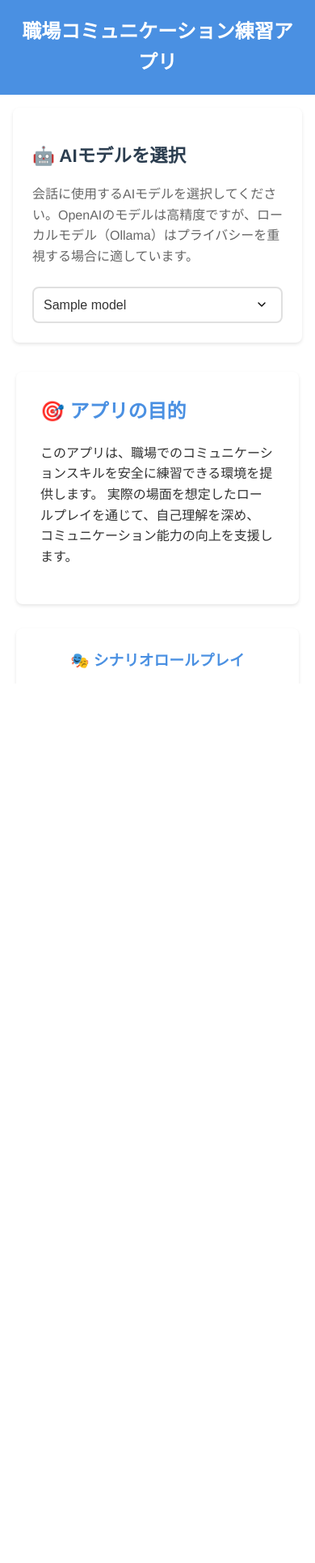
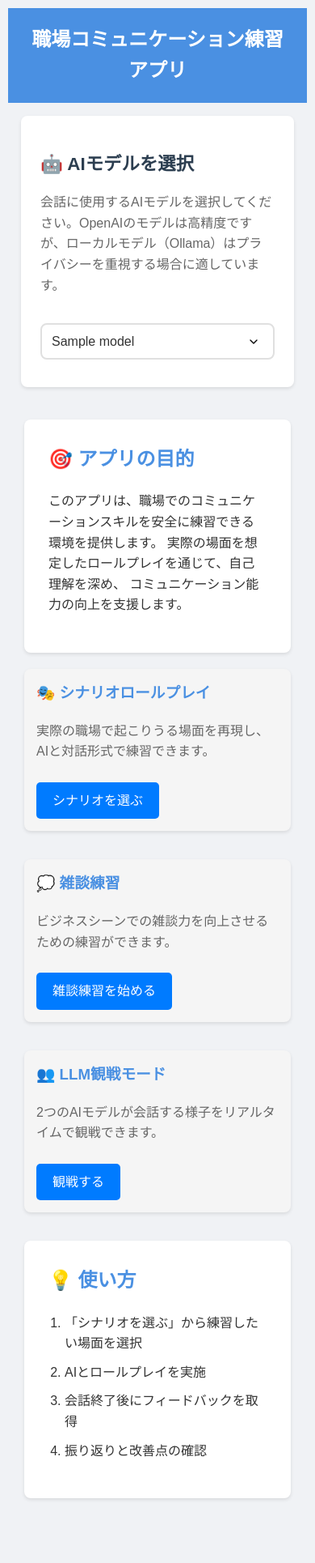
Before and after one commit to CaCC-Lab/workplace-roleplay, a Flask app: template templates/index.html in a window 390 px wide. Shown: the whole page at 81% size. Before the commit the page ends 826 px from the top, so only its background shows below. Run offline with Flask 3, Linux system fonts and the light colour scheme; the template is opened without the code that fills it: most values are stand-ins (such as "Sample title", 1, 10 or a date in 2020).

Commit message:
Update chat container styling and responsiveness

```diff
--- a/static/style.css
+++ b/static/style.css
@@ -16,12 +16,12 @@ body {
 }
 
 #chat-container {
-    max-width: 1000px;
-    margin: 40px auto;
-    background-color: #fff;
-    box-shadow: 0 0 20px rgba(0, 0, 0, 0.1);
-    border-radius: var(--border-radius);
-    overflow: hidden;
+    max-width: 1200px;
+    margin: 0 auto;
+    padding: 20px;
+    box-sizing: border-box;
+    overflow-y: auto;
+    min-height: 100vh;
 }
 
 h1 {
@@ -335,17 +335,19 @@ button {
 
 .features-grid {
     display: grid;
-    grid-template-columns: repeat(auto-fit, minmax(280px, 1fr));
+    grid-template-columns: repeat(auto-fit, minmax(250px, 1fr));
     gap: 20px;
-    margin-bottom: 30px;
+    margin: 20px 0;
 }
 
 .feature-card {
-    background: white;
-    padding: 25px;
-    border-radius: var(--border-radius);
+    padding: 15px;
+    margin-bottom: 15px;
+    height: auto;
+    min-height: 200px;
+    background: #f5f5f5;
+    border-radius: 8px;
     box-shadow: 0 2px 4px rgba(0,0,0,0.1);
-    text-align: center;
 }
 
 .feature-card h3 {
@@ -814,3 +816,86 @@ button {
         transform: translateY(0);
     }
 }
+
+/* 基本スタイル */
+body {
+    margin: 0;
+    padding: 0;
+    font-family: Arial, sans-serif;
+}
+
+/* コンテナの最大幅を設定し、スクロール可能に */
+#chat-container {
+    max-width: 1200px;
+    margin: 0 auto;
+    padding: 20px;
+    box-sizing: border-box;
+    overflow-y: auto;
+    min-height: 100vh;
+}
+
+/* グリッドレイアウトをレスポンシブに */
+.features-grid {
+    display: grid;
+    grid-template-columns: repeat(auto-fit, minmax(250px, 1fr));
+    gap: 20px;
+    margin: 20px 0;
+}
+
+/* カードのサイズを調整 */
+.feature-card {
+    padding: 15px;
+    margin-bottom: 15px;
+    height: auto;
+    min-height: 200px;
+    background: #f5f5f5;
+    border-radius: 8px;
+    box-shadow: 0 2px 4px rgba(0,0,0,0.1);
+}
+
+/* セクション間の余白調整 */
+.content-section {
+    margin-bottom: 30px;
+}
+
+.welcome-section, .model-selection, .info-section {
+    margin-bottom: 20px;
+}
+
+/* モバイル向けの調整 */
+@media (max-width: 768px) {
+    #chat-container {
+        padding: 10px;
+        height: auto;
+    }
+
+    .features-grid {
+        grid-template-columns: 1fr;
+    }
+
+    .feature-card {
+        min-height: auto;
+    }
+}
+
+/* その他の既存のスタイル */
+.enhanced-select {
+    width: 100%;
+    max-width: 400px;
+    padding: 8px;
+    margin: 10px 0;
+}
+
+.primary-button {
+    display: inline-block;
+    padding: 10px 20px;
+    background-color: #007bff;
+    color: white;
+    text-decoration: none;
+    border-radius: 5px;
+    margin-top: 10px;
+}
+
+.primary-button:hover {
+    background-color: #0056b3;
+}
```
